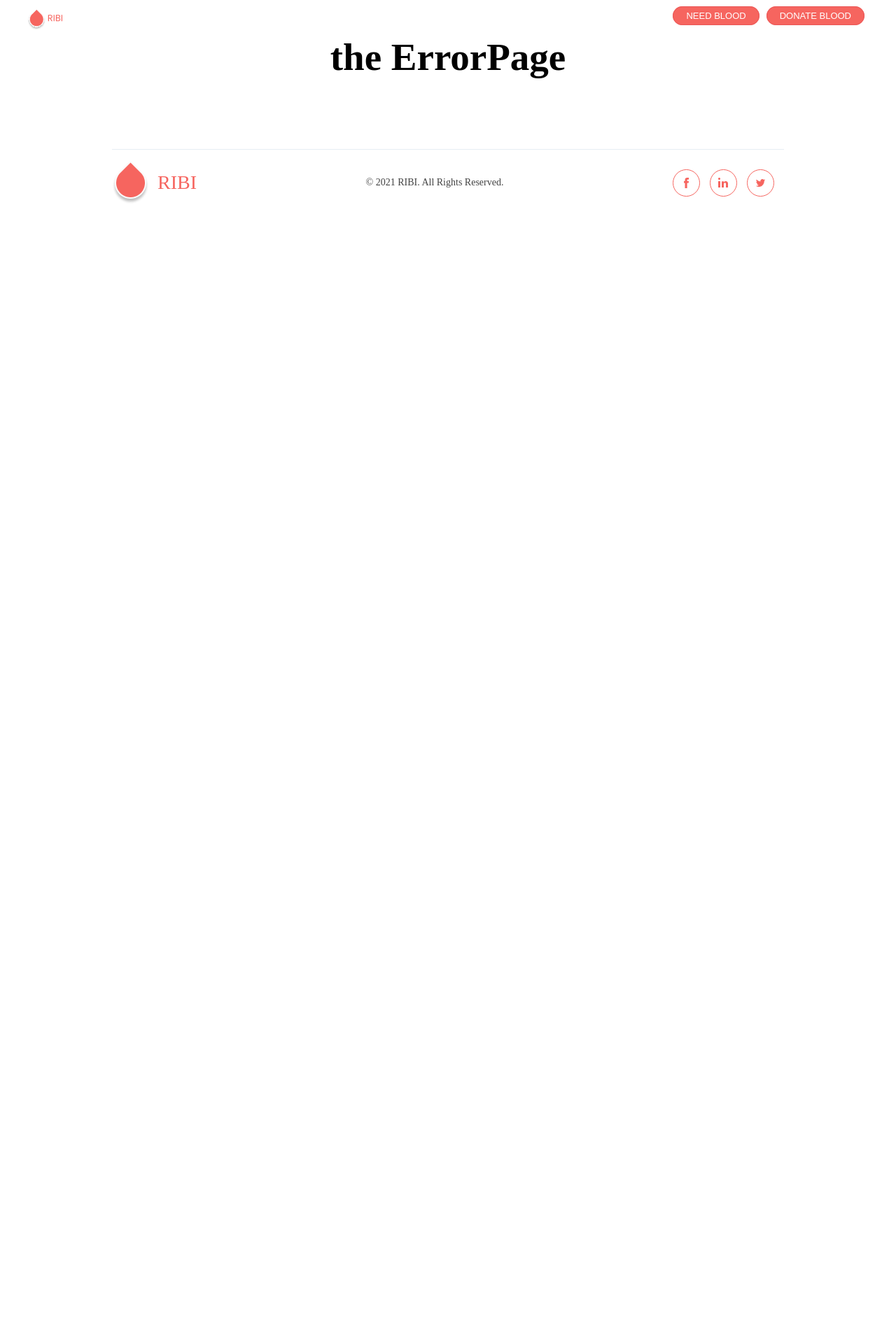
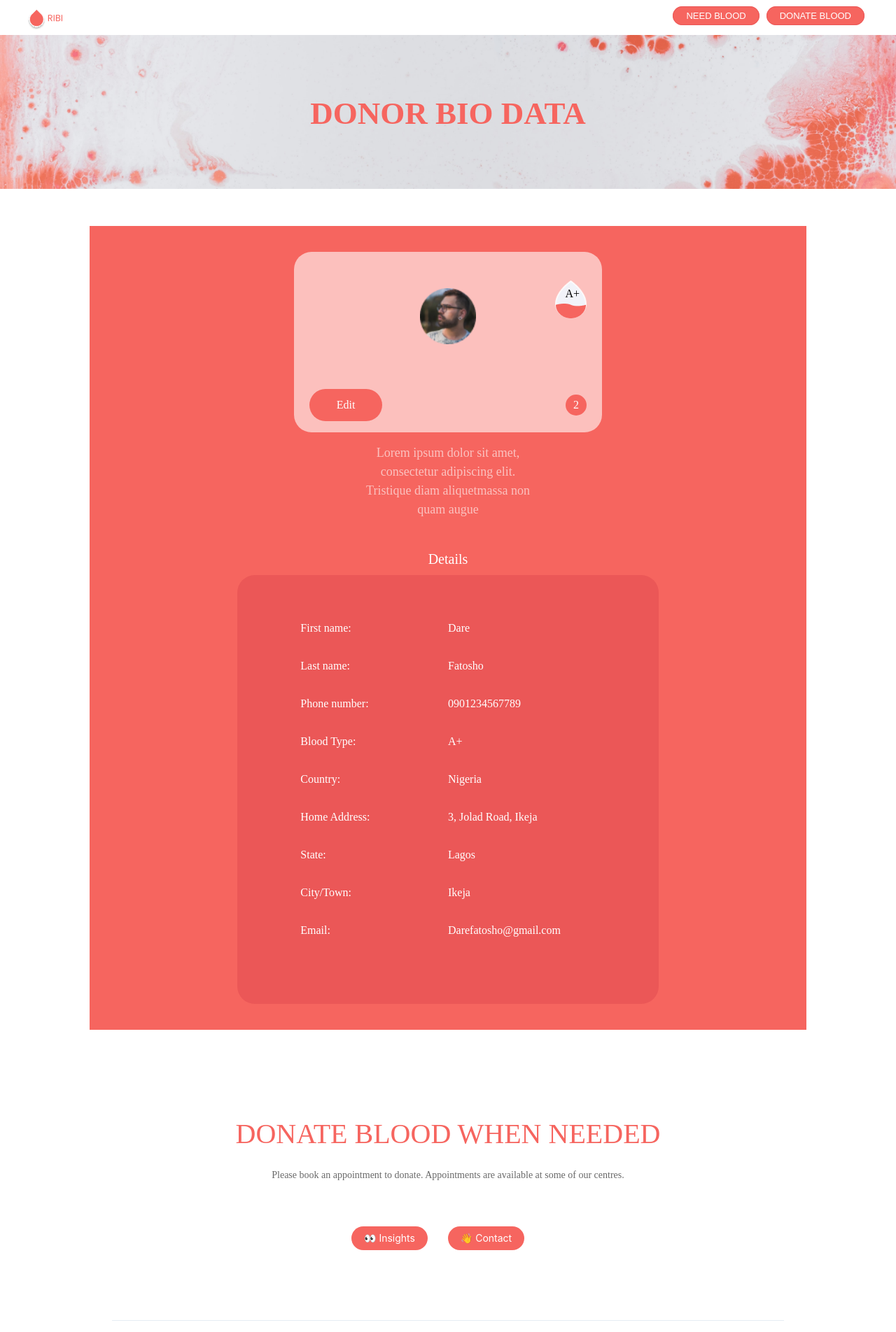
Before and after one commit to 106joshman/ribi-1, a React (Create React App) app: page /bio in a window 1280 px wide. Shown: the top 1904 px of the page at 70% size. Before the commit the page ends 800 px from the top, so only its background shows below. Built offline with nearby package versions, Linux system fonts and the light colour scheme.

Commit message:
added bio-page

```diff
--- a/src/App.js
+++ b/src/App.js
@@ -4,6 +4,7 @@ import Header from "./components/Header/Header";
 import Home from "./components/Body/Home";
 import Need from "./components/Body/Need";
 import Donate from "./components/Body/Donate";
+import Bio from "./components/Body/Bio";
 import { BrowserRouter as Router, Routes, Route } from "react-router-dom";
 
 function App() {
@@ -15,6 +16,7 @@ function App() {
           <Route path="/home" element={<Home />} />
           <Route path="/need-blood" element={<Need />} />
           <Route path="/donate-blood" element={<Donate />} />
+          <Route path="/bio" element={<Bio />} />
           <Route path="*" element={<ErrorPage />} />
         </Routes>
         <Footer />
--- /dev/null
+++ b/src/components/Body/Bio.jsx
@@ -0,0 +1,87 @@
+import styles from "./bio.module.css";
+import hero from "../../assets/hero.png";
+import profile from "../../assets/profile1.png";
+import blub from "../../assets/blub.png";
+import blub2 from "../../assets/blub2.png";
+
+const Bio = () => {
+  return (
+    <>
+      <section className={styles.bioSection}>
+        <div className={styles.imageContainer}>
+          <img className={styles.heroImg} src={hero} alt="hero" />
+          <p className={styles.heroText}>DONOR BIO DATA</p>
+        </div>
+      </section>
+
+      <section className={styles.bioContainer}>
+        <div className={styles.profileContainer}>
+          <div className={styles.bloodGroup}>
+            <img className={styles.blub} src={blub} alt="blub" />
+            <img className={styles.blub2} src={blub2} alt="blub2" />
+            <p className={styles.bloodGroupText}>A+</p>
+          </div>
+
+          <div className={styles.profilePicture}>
+            <img
+              className={styles.profilePic}
+              src={profile}
+              alt="profilePicture"
+            />
+          </div>
+
+          <div className={styles.flex}>
+            <div className={styles.editButton}>Edit</div>
+            <div className={styles.circle}>2</div>
+          </div>
+        </div>
+
+        <p className={styles.bioText}>
+          Lorem ipsum dolor sit amet, consectetur adipiscing elit. Tristique
+          diam aliquetmassa non quam augue
+        </p>
+
+        <p className={styles.detailsTitle}>Details</p>
+
+        <div className={styles.detailsContainer}>
+          <div className={styles.grid}>
+            <div className={styles.details}>
+              <p className={styles.detailText}>First name:</p>
+              <p className={styles.detailText}>Dare</p>
+              <p className={styles.detailText}>Last name:</p>
+              <p className={styles.detailText}>Fatosho</p>
+              <p className={styles.detailText}>Phone number:</p>
+              <p className={styles.detailText}>0901234567789</p>
+              <p className={styles.detailText}>Blood Type:</p>
+              <p className={styles.detailText}>A+</p>
+              <p className={styles.detailText}>Country:</p>
+              <p className={styles.detailText}>Nigeria</p>
+              <p className={styles.detailText}>Home Address:</p>
+              <p className={styles.detailText}>3, Jolad Road, Ikeja</p>
+              <p className={styles.detailText}>State:</p>
+              <p className={styles.detailText}>Lagos</p>
+              <p className={styles.detailText}>City/Town:</p>
+              <p className={styles.detailText}>Ikeja</p>
+              <p className={styles.detailText}>Email:</p>
+              <p className={styles.detailText}>Darefatosho@gmail.com</p>
+            </div>
+          </div>
+        </div>
+      </section>
+
+      <section className={styles.donate}>
+        <h3 className={styles.donateTitle}>DONATE BLOOD WHEN NEEDED</h3>
+        <p className={styles.donateDesc}>
+          Please book an appointment to donate. Appointments are available at
+          some of our centres.
+        </p>
+        <div className={styles.donateButtons}>
+          <button className={styles.donateButton}>👀 Insights</button>
+          <button className={styles.donateButton}>👋 Contact</button>
+        </div>
+      </section>
+    </>
+  );
+};
+
+export default Bio;
--- /dev/null
+++ b/src/components/Body/bio.module.css
@@ -0,0 +1,283 @@
+.bioSection {
+  position: relative;
+}
+
+.imageContainer {
+  width: 100%;
+}
+
+.heroImg {
+  width: 100%;
+}
+
+.textContainer {
+  display: flex;
+  justify-content: center;
+  position: relative;
+}
+
+.heroText {
+  position: absolute;
+  font-family: Poppins;
+  font-style: normal;
+  font-weight: bold;
+  font-size: 45px;
+  line-height: 80px;
+  color: #f6655f;
+  top: 0;
+  display: flex;
+  justify-content: center;
+  align-items: center;
+  width: 100%;
+  height: 100%;
+}
+
+.bioContainer {
+  width: 80%;
+  margin: 49px auto;
+  background: #f6655f;
+  padding: 37px;
+}
+
+.profileContainer {
+  width: 440px;
+  background: #fcc0bd;
+  border-radius: 25px;
+  margin: 0 auto 16px auto;
+  padding: 1rem 0;
+}
+
+.bloodGroup {
+  position: relative;
+}
+
+.blub {
+  position: absolute;
+  right: 22px;
+  top: 25px;
+}
+
+.blub2 {
+  position: absolute;
+  right: 23px;
+  top: 58px;
+}
+
+.bloodGroupText {
+  position: absolute;
+  right: 32px;
+  top: 35px;
+}
+
+.profilePicture {
+  display: flex;
+  justify-content: center;
+  align-items: center;
+}
+
+.profilePic {
+  margin-top: 36px;
+  width: 80px;
+}
+
+.flex {
+  margin-top: 64px;
+  display: flex;
+  justify-content: space-between;
+  align-items: center;
+  padding: 0 22px;
+}
+
+.editButton {
+  cursor: pointer;
+  width: 104px;
+  height: 46px;
+  background: #f6655f;
+  border-radius: 100px;
+  font-family: Poppins;
+  font-style: normal;
+  font-weight: normal;
+  font-size: 16px;
+  line-height: 24px;
+  color: #ffffff;
+  display: -webkit-flex;
+  display: -ms-flex;
+  display: flex;
+  justify-content: center;
+  -ms-align-items: center;
+  align-items: center;
+}
+
+.circle {
+  width: 30px;
+  height: 30px;
+  background: #f6655f;
+  border-radius: 50%;
+  display: -webkit-flex;
+  display: -ms-flex;
+  display: flex;
+  justify-content: center;
+  -ms-align-items: center;
+  align-items: center;
+  font-family: Poppins;
+  font-style: normal;
+  font-weight: normal;
+  font-size: 16px;
+  line-height: 24px;
+  color: #ffffff;
+}
+
+.bioText {
+  width: 25%;
+  font-family: Poppins;
+  font-style: normal;
+  font-weight: normal;
+  font-size: 18px;
+  line-height: 27px;
+  display: flex;
+  align-items: center;
+  text-align: center;
+  color: rgba(255, 255, 255, 0.6);
+  margin: 0 auto 42px auto;
+}
+
+.detailsTitle {
+  font-family: Poppins;
+  font-style: normal;
+  font-weight: normal;
+  font-size: 20px;
+  line-height: 30px;
+  display: flex;
+  align-items: center;
+  justify-content: center;
+  text-align: center;
+  color: #ffffff;
+  margin: 0 auto 8px auto;
+}
+
+.detailsContainer {
+  width: 602px;
+  height: 613px;
+  background: #eb5757;
+  border-radius: 25px;
+  margin: 0 auto;
+}
+
+.details {
+  width: 70%;
+  margin: auto;
+  display: grid;
+  grid-template-columns: repeat(2, 2fr);
+}
+
+.detailText {
+  font-family: Poppins;
+  font-style: normal;
+  font-weight: normal;
+  font-size: 16px;
+  line-height: 24px;
+  color: #ffffff;
+  margin-bottom: 30px;
+}
+
+.grid {
+  height: 100%;
+  display: flex;
+  justify-content: center;
+  align-items: center;
+}
+
+.donate {
+  display: flex;
+  justify-content: center;
+  align-items: center;
+  flex-direction: column;
+}
+
+.donateTitle {
+  font-family: Poppins;
+  font-style: normal;
+  font-weight: normal;
+  font-size: 40px;
+  line-height: 56px;
+  text-align: center;
+  color: #f6655f;
+  width: 100%;
+  margin-top: 72px;
+  margin-bottom: 20px;
+}
+
+.donateDesc {
+  font-family: Poppins;
+  font-style: normal;
+  font-weight: normal;
+  font-size: 14px;
+  line-height: 22px;
+  text-align: center;
+  color: #434343;
+  opacity: 0.8;
+}
+
+.donateButtons {
+  display: flex;
+  margin-top: 62px;
+}
+
+.donateButton {
+  margin-right: 29px;
+  font-family: Inter;
+  font-style: normal;
+  font-weight: normal;
+  font-size: 14px;
+  line-height: 22px;
+  color: #ffffff;
+  background: #f6655f;
+  border-radius: 20px;
+  border: none;
+  width: 109px;
+  height: 34px;
+  cursor: pointer;
+}
+
+/* MEDIA SCREENS */
+@media (max-width: 1097px) {
+  .bioText {
+    width: 50%;
+  }
+}
+
+@media (max-width: 811px) {
+  .detailsContainer {
+    width: 100%;
+  }
+}
+
+@media (max-width: 620px) {
+  .profileContainer {
+    width: 100%;
+  }
+}
+
+@media (max-width: 480px) {
+  .bioText {
+    width: 100%;
+  }
+
+  .bioContainer {
+    width: 100%;
+  }
+
+  .details {
+    width: 100%;
+  }
+
+  .heroText {
+    font-size: 35px;
+  }
+}
+
+@media (max-width: 350px) {
+  .heroText {
+    font-size: 25px;
+  }
+}
```
Also changed, not shown: src/assets/blub.png (added), src/assets/blub2.png (added).
